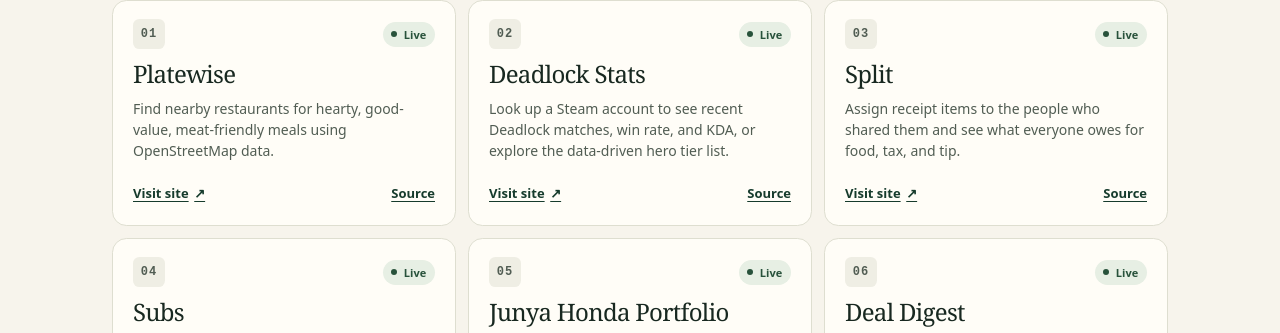
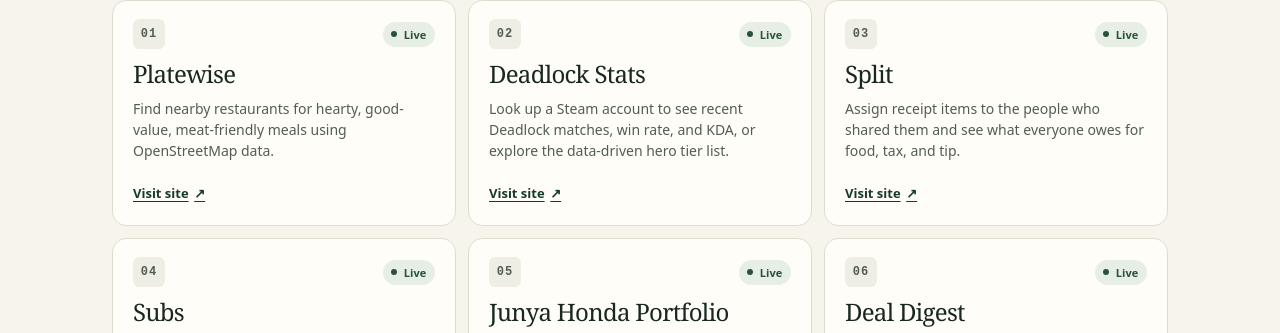
Before and after one commit to junyahonda/site-directory, a plain HTML site: page index.html in a window 1280 px wide. Shown: the part 592-925 px from the top of the page. Drawn offline with Linux system fonts and the light colour scheme.

Commit message:
Remove Source links from the directory (#5)
Co-authored-by: Joomya Toyota <joomyatoyota@gmail.com>
Co-authored-by: Devin AI <158243242+devin-ai-integration[bot]@users.noreply.github.com>

```diff
--- a/directory.mjs
+++ b/directory.mjs
@@ -8,7 +8,6 @@ for (const [index, site] of sites.entries()) {
   const card = template.content.firstElementChild.cloneNode(true);
   const status = card.querySelector('.site-status');
   const link = card.querySelector('.site-link');
-  const repo = card.querySelector('.repo-link');
 
   card.querySelector('.site-number').textContent = String(index + 1).padStart(2, '0');
   card.querySelector('h3').textContent = site.name;
@@ -26,12 +25,5 @@ for (const [index, site] of sites.entries()) {
     link.replaceWith(domain);
   }
 
-  if (site.repo) {
-    repo.href = site.repo;
-    repo.setAttribute('aria-label', `Source: ${site.name}`);
-  } else {
-    repo.remove();
-  }
-
   list.append(card);
 }
--- a/index.html
+++ b/index.html
@@ -42,7 +42,6 @@
               <p class="summary"></p>
               <div class="site-links">
                 <a class="site-link">Visit site <span aria-hidden="true">↗</span></a>
-                <a class="repo-link">Source</a>
               </div>
             </li>
           </template>
--- a/sites.mjs
+++ b/sites.mjs
@@ -2,42 +2,36 @@ export const sites = [
   {
     name: 'Platewise',
     url: 'https://food.junyahonda.com/',
-    repo: 'https://github.com/junyahonda/platewise',
     summary: 'Find nearby restaurants for hearty, good-value, meat-friendly meals using OpenStreetMap data.',
     status: 'live',
   },
   {
     name: 'Deadlock Stats',
     url: 'https://deadlock.junyahonda.com/',
-    repo: 'https://github.com/junyahonda/deadlock-stats',
     summary: 'Look up a Steam account to see recent Deadlock matches, win rate, and KDA, or explore the data-driven hero tier list.',
     status: 'live',
   },
   {
     name: 'Split',
     url: 'https://split.junyahonda.com/',
-    repo: 'https://github.com/junyahonda/split',
     summary: 'Assign receipt items to the people who shared them and see what everyone owes for food, tax, and tip.',
     status: 'live',
   },
   {
     name: 'Subs',
     url: 'https://subs.junyahonda.com/',
-    repo: 'https://github.com/junyahonda/subs',
     summary: 'Track recurring subscriptions, renewal dates, and free trials. Your data stays on your device.',
     status: 'live',
   },
   {
     name: 'Junya Honda Portfolio',
     url: 'https://junyahonda.com/',
-    repo: 'https://github.com/junyahonda/junyahonda.github.io',
     summary: 'Get to know Junya Honda through a personal portfolio of projects, work experience, and education.',
     status: 'live',
   },
   {
     name: 'Deal Digest',
     url: 'https://deals.junyahonda.com/',
-    repo: 'https://github.com/junyahonda/deal-digest',
     summary: 'See the top five deals posted on Slickdeals in the last 24 hours, ranked by community activity.',
     status: 'live',
   },
```
Also changed, not shown: test/sites.test.mjs (+2 -4 lines), 1 other file.
